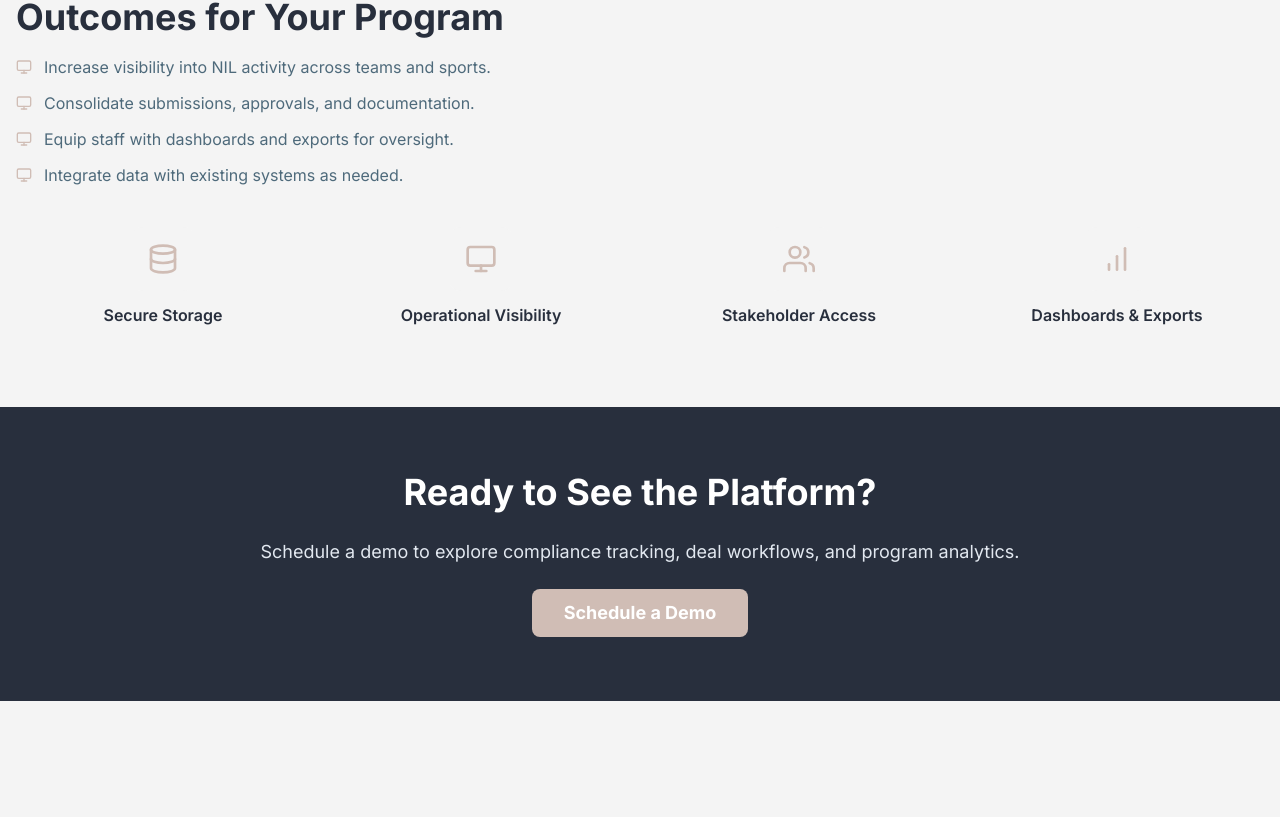
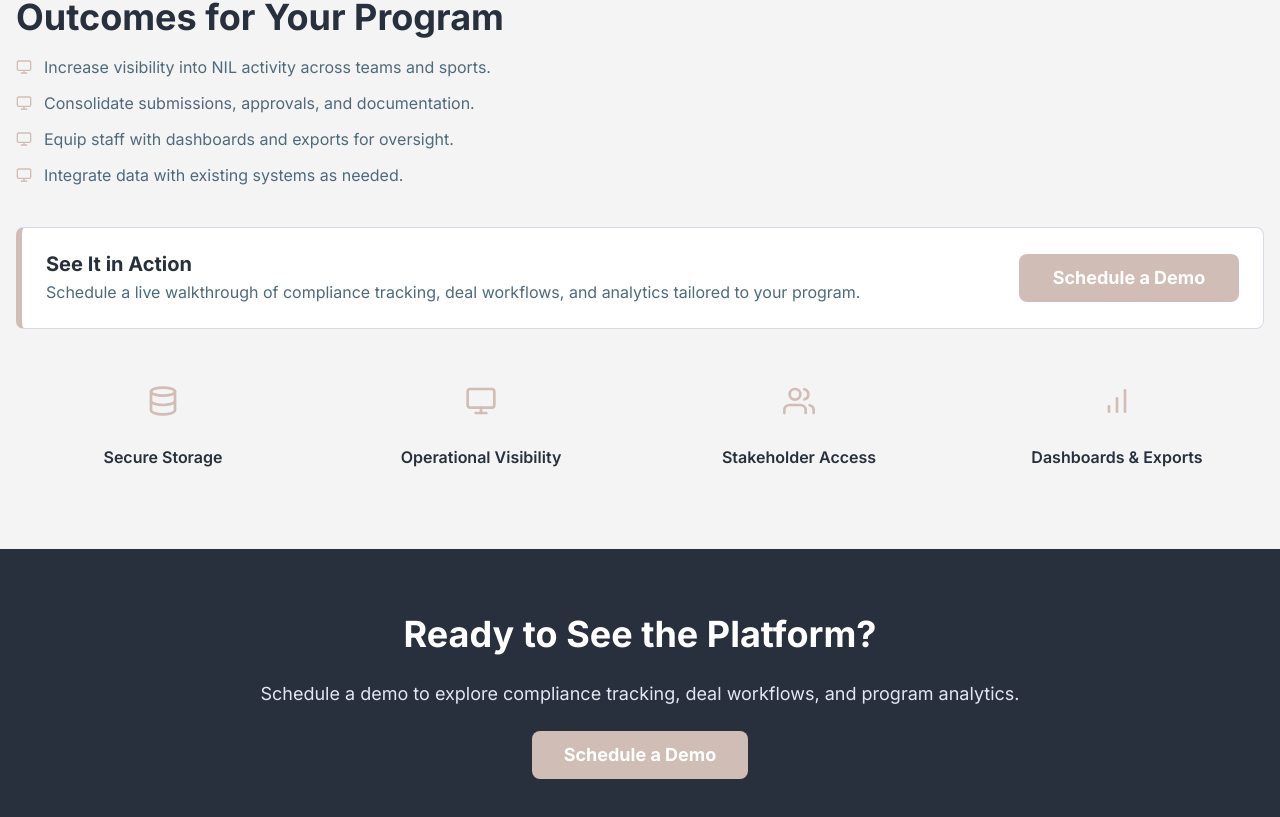
Before and after one commit to justinw2211/fairplay-nil, a React (Vite) app in the folder frontend/: page /universities in a window 1280 px wide. Shown: the part 1327-2144 px from the top of the page. Before the commit the page ends 2028 px from the top, so only its background shows below. Built offline with nearby package versions, Linux system fonts and the light colour scheme; no server answers.

Commit message:
feat(universities): redesign 'See It in Action' as bordered callout (brand-accent left border, horizontal layout)

```diff
--- a/frontend/src/pages/Universities.jsx
+++ b/frontend/src/pages/Universities.jsx
@@ -133,7 +133,7 @@ const Universities = () => {
 
       {/* Outcomes */}
       <Container maxW="7xl" py={20}>
-        <VStack spacing={10} align="stretch">
+         <VStack spacing={10} align="stretch">
           <VStack align="start" spacing={4}>
             <Heading as="h2" size="xl" color="brand.textPrimary">
               Outcomes for Your Program
@@ -152,6 +152,33 @@ const Universities = () => {
               ))}
             </VStack>
           </VStack>
+
+           {/* See It in Action — Callout */}
+           <Box
+             role="region"
+             aria-labelledby="see-it-in-action"
+             bg="white"
+             border="1px solid"
+             borderColor="brand.accentSecondary"
+             borderLeftWidth="6px"
+             borderLeftColor="brand.accentPrimary"
+             borderRadius="lg"
+             p={{ base: 5, md: 6 }}
+           >
+             <Flex direction={{ base: 'column', md: 'row' }} align="center" justify="space-between" gap={6}>
+               <VStack align="start" spacing={1} flex="1">
+                 <Heading id="see-it-in-action" as="h3" size="md" color="brand.textPrimary">
+                   See It in Action
+                 </Heading>
+                 <Text color="brand.textSecondary">
+                   Schedule a live walkthrough of compliance tracking, deal workflows, and analytics tailored to your program.
+                 </Text>
+               </VStack>
+               <Button size="lg" minW="220px" onClick={handleCtaClick}>
+                 Schedule a Demo
+               </Button>
+             </Flex>
+           </Box>
 
           <SimpleGrid columns={{ base: 2, md: 4 }} spacing={6}>
             {[
```
